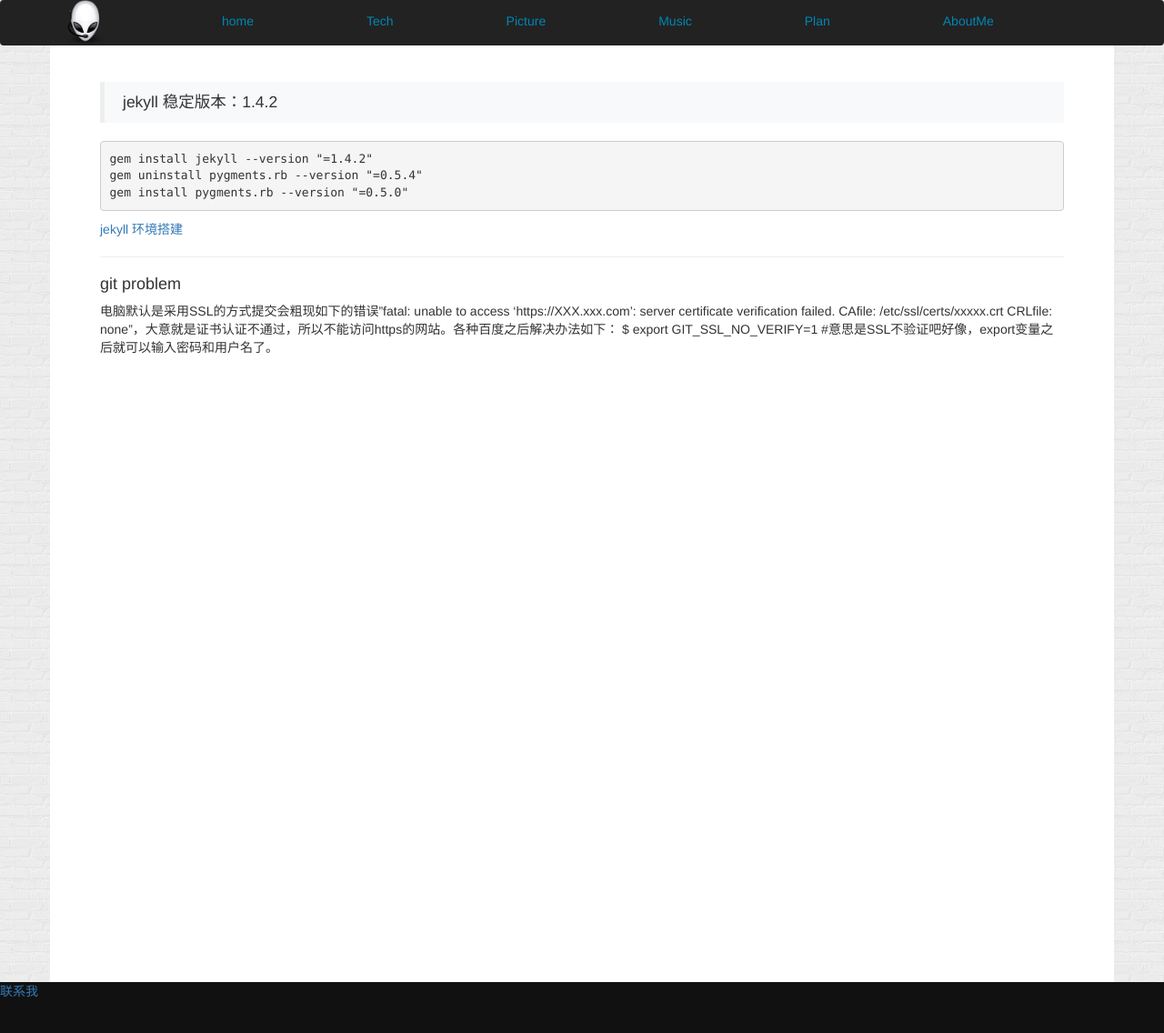
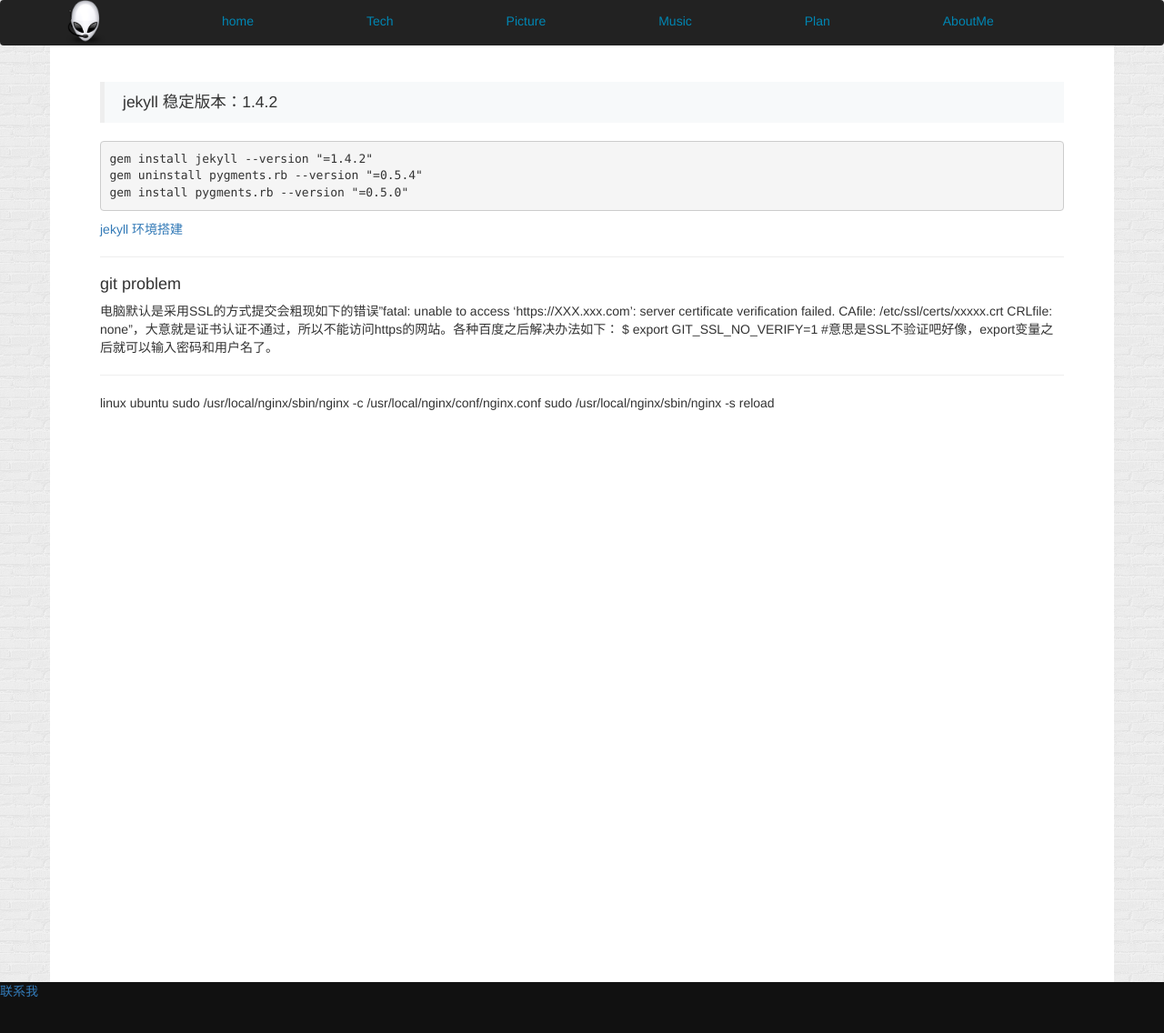
Before and after one commit to GeorageLiang/georageliang.github.com, a Jekyll site: the page built from md/jekyllVersion.md, in a window 1280 px wide and 1140 px high. Shown: the top 1136 px of the window at 91% size. Built offline with Jekyll 4.4.1, drawn with Linux system fonts in a browser that asks for light colours; Markdown is read by kramdown in place of the engine named in the settings; comment, search, counter and statistics services are not loaded.

Commit message:
Update jekyllVersion.md

```diff
--- a/md/jekyllVersion.md
+++ b/md/jekyllVersion.md
@@ -22,3 +22,8 @@ gem install pygments.rb --version "=0.5.0"
 ####git problem
 电脑默认是采用SSL的方式提交会粗现如下的错误"fatal: unable to access 'https://XXX.xxx.com': server certificate verification failed. CAfile: /etc/ssl/certs/xxxxx.crt CRLfile: none"，大意就是证书认证不通过，所以不能访问https的网站。各种百度之后解决办法如下：
 $ export GIT_SSL_NO_VERIFY=1 #意思是SSL不验证吧好像，export变量之后就可以输入密码和用户名了。
+
+---
+linux ubuntu
+sudo /usr/local/nginx/sbin/nginx -c /usr/local/nginx/conf/nginx.conf
+sudo /usr/local/nginx/sbin/nginx -s reload
```
